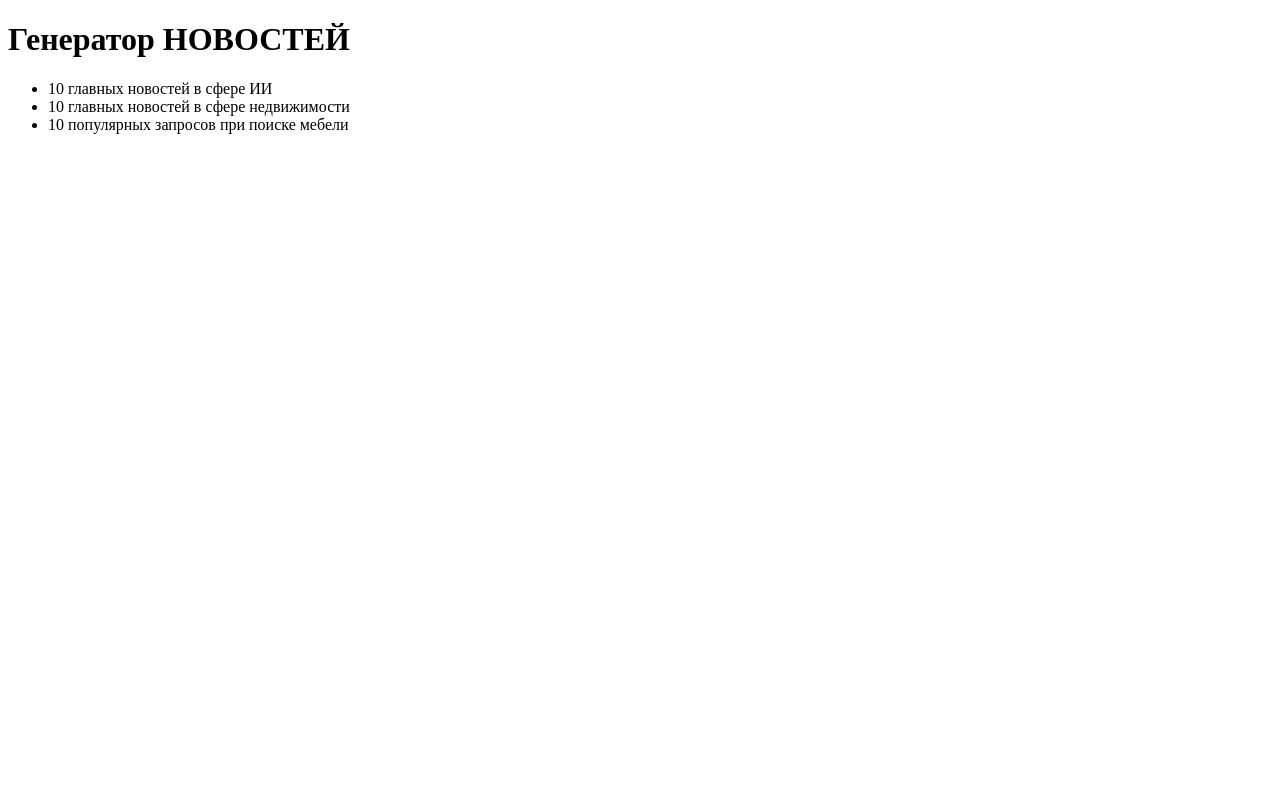
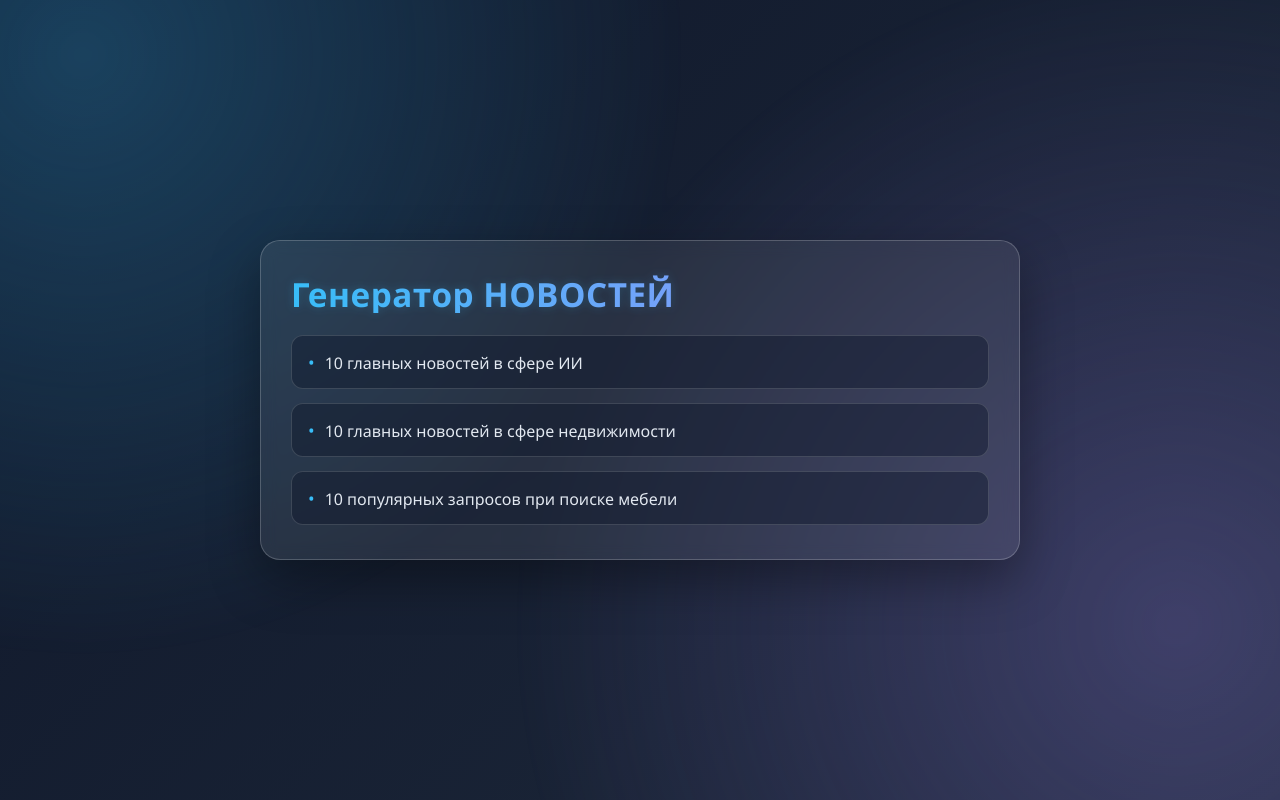
Before and after one commit to dariaalebedeva-arch/News_search, a plain HTML site: page index.html in a window 1280 px wide. Drawn offline with Linux system fonts and the light colour scheme.

Commit message:
добавила оформление

```diff
--- a/index.html
+++ b/index.html
@@ -4,13 +4,140 @@
   <meta charset="UTF-8">
   <meta name="viewport" content="width=device-width, initial-scale=1.0">
   <title>Генератор НОВОСТЕЙ</title>
+  <style>
+    :root {
+      --bg-1: #0f172a;
+      --bg-2: #1e293b;
+      --card-bg: rgba(255, 255, 255, 0.08);
+      --text: #e2e8f0;
+      --accent: #38bdf8;
+      --accent-2: #a78bfa;
+      --border: rgba(255, 255, 255, 0.2);
+    }
+
+    * {
+      box-sizing: border-box;
+    }
+
+    body {
+      margin: 0;
+      min-height: 100vh;
+      display: grid;
+      place-items: center;
+      font-family: "Segoe UI", Tahoma, sans-serif;
+      color: var(--text);
+      background: linear-gradient(135deg, var(--bg-1), var(--bg-2));
+      overflow: hidden;
+    }
+
+    body::before {
+      content: "";
+      position: fixed;
+      inset: -20%;
+      background:
+        radial-gradient(circle at 20% 20%, rgba(56, 189, 248, 0.25), transparent 35%),
+        radial-gradient(circle at 80% 70%, rgba(167, 139, 250, 0.25), transparent 40%);
+      filter: blur(8px);
+      animation: moveGlow 12s ease-in-out infinite alternate;
+      z-index: -1;
+    }
+
+    .card {
+      width: min(760px, 92vw);
+      padding: 34px 30px;
+      border: 1px solid var(--border);
+      border-radius: 20px;
+      background: var(--card-bg);
+      backdrop-filter: blur(8px);
+      box-shadow: 0 20px 50px rgba(0, 0, 0, 0.35);
+      animation: cardEnter 900ms ease-out both;
+    }
+
+    h1 {
+      margin: 0 0 22px;
+      font-size: clamp(1.8rem, 2.6vw, 2.8rem);
+      letter-spacing: 0.5px;
+      line-height: 1.15;
+      background: linear-gradient(90deg, var(--accent), var(--accent-2));
+      -webkit-background-clip: text;
+      background-clip: text;
+      color: transparent;
+      animation: titlePulse 4s ease-in-out infinite;
+    }
+
+    ul {
+      list-style: none;
+      margin: 0;
+      padding: 0;
+      display: grid;
+      gap: 14px;
+    }
+
+    li {
+      padding: 14px 16px;
+      border-radius: 12px;
+      border: 1px solid rgba(255, 255, 255, 0.15);
+      background: rgba(15, 23, 42, 0.45);
+      transform: translateY(18px);
+      opacity: 0;
+      animation: itemReveal 700ms ease forwards;
+      transition: transform 220ms ease, border-color 220ms ease, background 220ms ease;
+    }
+
+    li::before {
+      content: "•";
+      color: var(--accent);
+      margin-right: 10px;
+      font-size: 1.1rem;
+    }
+
+    li:nth-child(1) { animation-delay: 220ms; }
+    li:nth-child(2) { animation-delay: 380ms; }
+    li:nth-child(3) { animation-delay: 540ms; }
+
+    li:hover {
+      transform: translateY(-2px) scale(1.01);
+      border-color: rgba(56, 189, 248, 0.7);
+      background: rgba(30, 41, 59, 0.8);
+    }
+
+    @keyframes cardEnter {
+      from {
+        opacity: 0;
+        transform: translateY(28px) scale(0.97);
+      }
+      to {
+        opacity: 1;
+        transform: translateY(0) scale(1);
+      }
+    }
+
+    @keyframes itemReveal {
+      to {
+        opacity: 1;
+        transform: translateY(0);
+      }
+    }
+
+    @keyframes moveGlow {
+      from { transform: translate(-2%, -1%) scale(1); }
+      to { transform: translate(2%, 1%) scale(1.05); }
+    }
+
+    @keyframes titlePulse {
+      0%, 100% { filter: drop-shadow(0 0 0 rgba(56, 189, 248, 0)); }
+      50% { filter: drop-shadow(0 0 10px rgba(56, 189, 248, 0.45)); }
+    }
+  </style>
 </head>
 <body>
+  <main class="card">
     <h1>Генератор НОВОСТЕЙ</h1>
     <ul>
       <li>10 главных новостей в сфере ИИ</li>
       <li>10 главных новостей в сфере недвижимости</li>
       <li>10 популярных запросов при поиске мебели</li>
     </ul>
+  </main>
 </body>
 </html>
```
Lines whose indentation alone changed are shown as unchanged.
